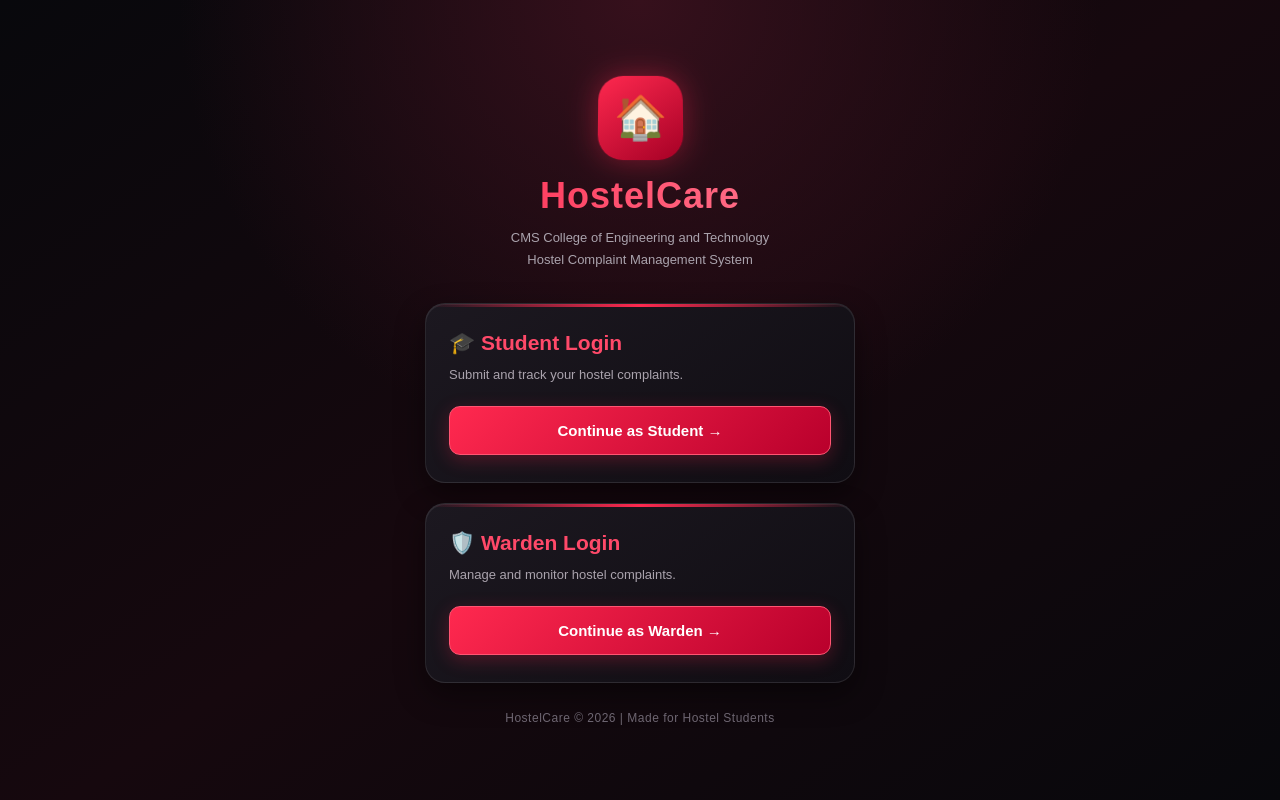
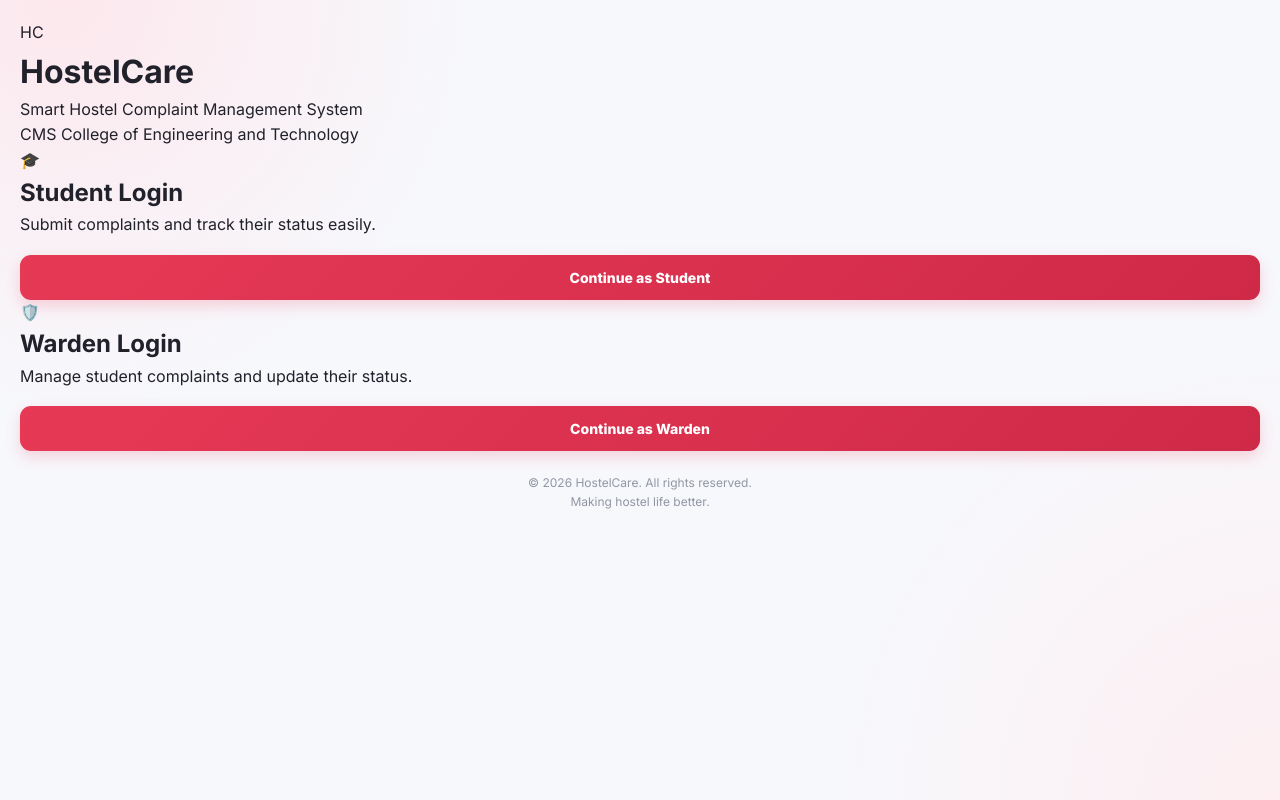
Before and after one commit to santhosh2008-tech/HOSTEL-CARE, a plain HTML site: page index.html in a window 1280 px wide. Drawn offline with Linux system fonts and the light colour scheme.

Commit message:
Refactor index.html for improved structure and styling
Updated theme color and added external stylesheet and script links. Refactored HTML structure for better semantics and organization.

```diff
--- a/index.html
+++ b/index.html
@@ -4,287 +4,93 @@
 <head>
   <meta charset="UTF-8">
   <meta name="viewport" content="width=device-width, initial-scale=1.0">
-  <meta name="theme-color" content="#08080c">
+  <meta name="theme-color" content="#F7F8FC">
+
   <title>HostelCare | Login</title>
 
-  <style>
-    * {
-      margin: 0;
-      padding: 0;
-      box-sizing: border-box;
-    }
+  <link rel="preconnect" href="https://fonts.googleapis.com">
+  <link rel="preconnect" href="https://fonts.gstatic.com" crossorigin>
+  <link href="https://fonts.googleapis.com/css2?family=Inter:wght@400;500;600;700;800&display=swap" rel="stylesheet">
 
-    body {
-      min-height: 100vh;
-      display: flex;
-      justify-content: center;
-      align-items: center;
-      padding: 25px 18px;
-      font-family: Arial, sans-serif;
-      color: #fff;
-      background:
-        radial-gradient(circle at top, #36101c, transparent 45%),
-        linear-gradient(145deg, #08080c, #16080e, #08080c);
-    }
-
-    .container {
-      width: 100%;
-      max-width: 430px;
-      text-align: center;
-      animation: appear 0.8s ease;
-    }
-
-    @keyframes appear {
-      from {
-        opacity: 0;
-        transform: translateY(25px);
-      }
-      to {
-        opacity: 1;
-        transform: translateY(0);
-      }
-    }
-
-    .logo {
-      width: 85px;
-      height: 85px;
-      display: flex;
-      justify-content: center;
-      align-items: center;
-      margin: 0 auto 15px;
-      font-size: 43px;
-      border-radius: 25px;
-      background: linear-gradient(145deg, #ff294f, #a50025);
-      box-shadow: 0 0 30px #ff294f66;
-      transform: perspective(500px) rotateX(8deg);
-    }
-
-    h1 {
-      font-size: 36px;
-      font-weight: 900;
-      letter-spacing: 1px;
-      background: linear-gradient(90deg, #ff294f, #ff8197);
-      -webkit-background-clip: text;
-      background-clip: text;
-      color: transparent;
-      margin-bottom: 10px;
-    }
-
-    .subtitle {
-      color: #aaa3ad;
-      font-size: 13px;
-      line-height: 1.7;
-      margin-bottom: 32px;
-    }
-
-    .card {
-      position: relative;
-      overflow: hidden;
-      background: linear-gradient(145deg, #1c1820, #100d13);
-      border: 1px solid #ffffff18;
-      border-radius: 20px;
-      padding: 27px 23px;
-      margin-bottom: 20px;
-      text-align: left;
-      box-shadow:
-        0 12px 30px #00000070,
-        inset 0 1px 0 #ffffff12;
-      transition: 0.35s ease;
-    }
-
-    .card::before {
-      content: "";
-      position: absolute;
-      top: 0;
-      left: 0;
-      width: 100%;
-      height: 3px;
-      background: linear-gradient(90deg, transparent, #ff294f, transparent);
-    }
-
-    .card:hover {
-      transform: translateY(-6px);
-      border-color: #ff294f88;
-      box-shadow: 0 15px 35px #ff294f20;
-    }
-
-    .card h2 {
-      color: #ff4969;
-      font-size: 21px;
-      margin-bottom: 10px;
-    }
-
-    .card p {
-      color: #aaa3ad;
-      font-size: 13px;
-      line-height: 1.6;
-      margin-bottom: 20px;
-    }
-
-    button {
-      width: 100%;
-      padding: 15px;
-      border: 1px solid #ff5572;
-      border-radius: 11px;
-      background: linear-gradient(135deg, #ff294f, #b9002c);
-      color: white;
-      font-size: 15px;
-      font-weight: bold;
-      cursor: pointer;
-      box-shadow: 0 5px 18px #ff294f40;
-      transition: 0.3s ease;
-    }
-
-    button:hover {
-      transform: translateY(-3px);
-      box-shadow: 0 8px 25px #ff294f70;
-      background: linear-gradient(135deg, #ff4969, #d00035);
-    }
-
-    button:active {
-      transform: scale(0.97);
-    }
-
-    input {
-      width: 100%;
-      padding: 15px;
-      margin-bottom: 14px;
-      background: #09080d;
-      color: white;
-      border: 1px solid #49303a;
-      border-radius: 10px;
-      font-size: 15px;
-      outline: none;
-      transition: 0.3s;
-    }
-
-    input:focus {
-      border-color: #ff294f;
-      box-shadow: 0 0 12px #ff294f35;
-    }
-
-    #wardenBox {
-      display: none;
-      margin-top: 20px;
-      animation: appear 0.4s ease;
-    }
-
-    #message {
-      color: #ff637c;
-      font-size: 13px;
-      margin-top: 12px;
-      line-height: 1.5;
-    }
-
-    footer {
-      color: #716975;
-      font-size: 12px;
-      margin-top: 28px;
-      letter-spacing: 0.5px;
-    }
-
-    @media (max-width: 400px) {
-      h1 {
-        font-size: 30px;
-      }
-
-      .card {
-        padding: 23px 18px;
-      }
-    }
-
-    @media (prefers-reduced-motion: reduce) {
-      *, *::before, *::after {
-        animation: none !important;
-        transition: none !important;
-      }
-    }
-  </style>
+  <link rel="stylesheet" href="style.css">
+  <script src="script.js" defer></script>
 </head>
 
-<body>
+<body class="login-page">
 
-<div class="container">
+  <main class="login-container">
 
-  <div class="logo">🏠</div>
+    <header class="login-header">
+      <div class="login-logo">HC</div>
 
       <h1>HostelCare</h1>
 
-  <p class="subtitle">
-    CMS College of Engineering and Technology<br>
-    Hostel Complaint Management System
+      <p class="login-tagline">
+        Smart Hostel Complaint Management System
       </p>
 
-  <div class="card">
-    <h2>🎓 Student Login</h2>
+      <p class="college-name">
+        CMS College of Engineering and Technology
+      </p>
+    </header>
+
+    <section class="login-content">
+
+      <div class="login-card">
+        <div class="login-icon">🎓</div>
+
+        <h2>Student Login</h2>
 
         <p>
-      Submit and track your hostel complaints.
+          Submit complaints and track their status easily.
         </p>
 
-    <button type="button" onclick="studentLogin()">
-      Continue as Student →
+        <button type="button" id="studentLoginBtn">
+          Continue as Student
         </button>
       </div>
 
-  <div class="card">
-    <h2>🛡️ Warden Login</h2>
+      <div class="login-card">
+        <div class="login-icon">🛡️</div>
+
+        <h2>Warden Login</h2>
 
         <p>
-      Manage and monitor hostel complaints.
+          Manage student complaints and update their status.
         </p>
 
-    <button type="button" onclick="showWardenLogin()">
-      Continue as Warden →
-    </button>
-
-    <div id="wardenBox">
+        <div id="wardenLoginArea" hidden>
+          <label for="wardenPassword">
+            Warden Password
+          </label>
 
           <input
             type="password"
             id="wardenPassword"
-        placeholder="Enter Warden Password"
+            placeholder="Enter warden password"
             autocomplete="current-password"
-        onkeydown="if(event.key === 'Enter') wardenLogin()"
           >
 
-      <button type="button" onclick="wardenLogin()">
-        Login →
+          <p id="loginError" class="login-error" role="alert"></p>
+
+          <button type="button" id="wardenLoginBtn">
+            Login as Warden
           </button>
-
-      <p id="message" role="alert"></p>
-
-    </div>
         </div>
 
-  <footer>
-    HostelCare © 2026 | Made for Hostel Students
+        <button type="button" id="showWardenLoginBtn">
+          Continue as Warden
+        </button>
+      </div>
+
+    </section>
+
+    <footer class="login-footer">
+      <p>© 2026 HostelCare. All rights reserved.</p>
+      <p>Making hostel life better.</p>
     </footer>
 
-</div>
-
-<script>
-  function studentLogin() {
-    window.location.href = "student.html";
-  }
-
-  function showWardenLogin() {
-    document.getElementById("wardenBox").style.display = "block";
-    document.getElementById("wardenPassword").focus();
-  }
-
-  function wardenLogin() {
-    const password =
-      document.getElementById("wardenPassword").value;
-
-    if (password === "Hostel@123") {
-      window.location.href = "warden.html";
-    } else {
-      document.getElementById("message").textContent =
-        "Incorrect password. Try again!";
-    }
-  }
-</script>
+  </main>
 
 </body>
 </html>
```
Lines whose indentation alone changed are shown as unchanged.
